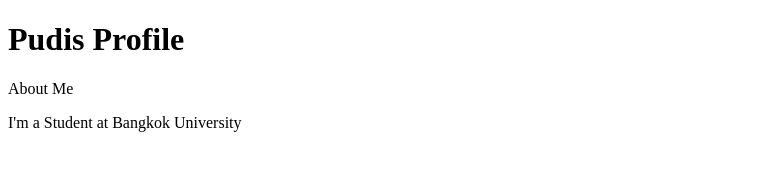
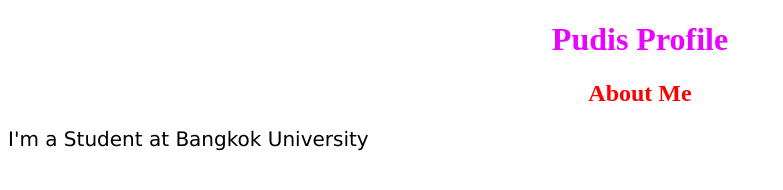
Before and after one commit to Ryoutasama/Pudis-profile-week3, a plain HTML site: page index.html in a window 1280 px wide. Shown: the whole page, without its empty margins (0-783 px from the left). Drawn offline with Linux system fonts and the light colour scheme.

Commit message:
Add link and create css
Add link and create css

```diff
--- /dev/null
+++ b/css/index.css
@@ -0,0 +1,18 @@
+body {
+    background-color: rgb(255, 255, 255);
+  }
+
+  h1 {
+    color: rgb(234, 2, 255);
+    text-align: center;
+  }
+
+h2 {
+    color: rgb(253, 0, 0);
+    text-align: center;
+}
+
+  p {
+    font-family: verdana;
+    font-size: 20px;
+  }
--- a/index.html
+++ b/index.html
@@ -5,10 +5,11 @@
     <meta http-equiv="X-UA-Compatible" content="IE=edge">
     <meta name="viewport" content="width=device-width, initial-scale=1.0">
     <title>profile</title>
+    <link rel="stylesheet" href="/css/index.css">
 </head>
 <body>
     <h1>Pudis Profile</h1>
-    <h>About Me</h>
+    <h2>About Me</h2>
     <p>I'm a Student at Bangkok University</p>
 </body>
 </html>
```
